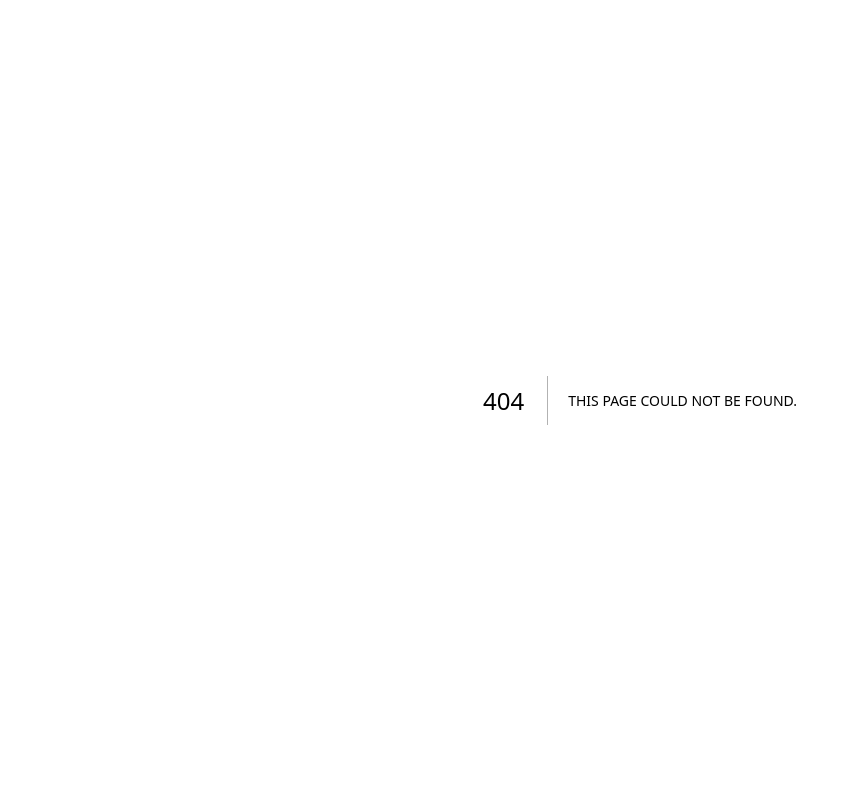
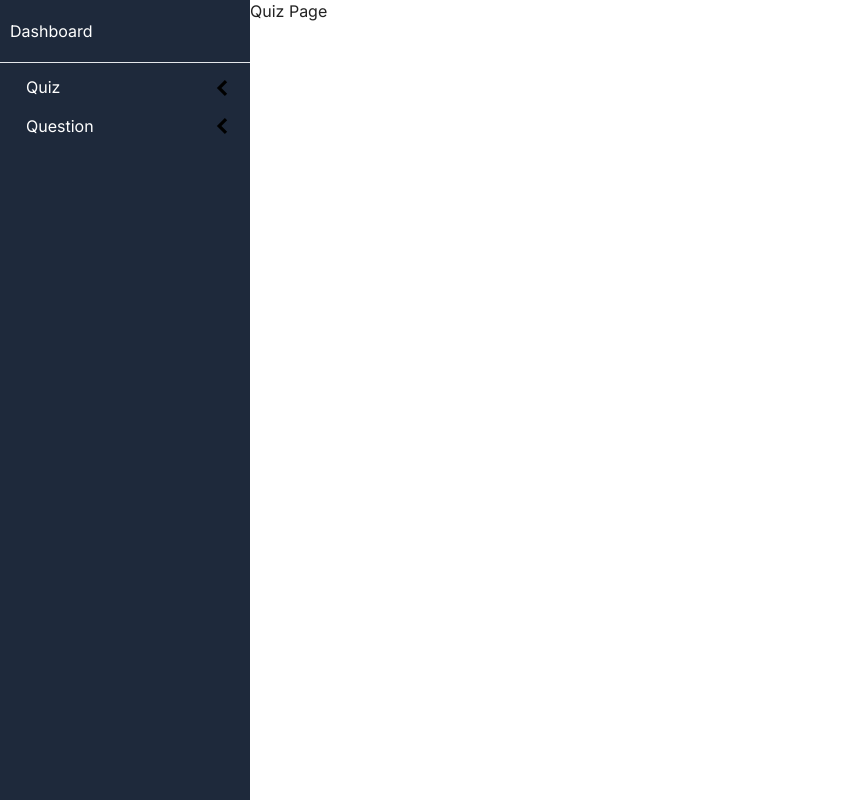
Before and after one commit to GiaHung02/quizfree-cms, a Next.js app: page /quiz in a window 1280 px wide. Before the commit this address had no page. Shown: the whole page, without its empty margins (0-848 px from the left). Built offline with nearby package versions, Linux system fonts and the light colour scheme.

Commit message:
style(ui): added quiz page

```diff
--- a/src/app/layout.js
+++ b/src/app/layout.js
@@ -1,6 +1,7 @@
 import { Inter } from 'next/font/google';
 import '@/styles/all.scss';
-
+import Navbar from '@/components/navbar';
+import styles from './page.module.scss';
 const inter = Inter({
   subsets: ['latin'],
   weight: ['400', '500', '600', '700'],
@@ -19,7 +20,10 @@ export default function RootLayout({ children }) {
   return (
     <html lang="en" className={inter.className}>
       <body>
-        {children}
+        <div className={styles.wrapper}>
+          <Navbar />
+          {children}
+        </div>
       </body>
     </html>
   );
--- a/src/app/page.module.scss
+++ b/src/app/page.module.scss
@@ -1,3 +1,2 @@
-.wrapper {
-    box-sizing: border-box;
-}
+@use "@/styles/utils" as *;
+@use "@/styles/modules" as *;
--- /dev/null
+++ b/src/app/quiz/page.js
@@ -0,0 +1,11 @@
+import styles from './page.module.scss';
+
+export default function QuizPage() {
+    return (
+        <>
+            <div className='dashboard'>
+                <h1>Quiz Page</h1>
+            </div>
+        </>
+    );
+}
--- a/src/app/ui.js
+++ b/src/app/ui.js
@@ -6,10 +6,7 @@ import styles from './page.module.scss';
 export default function UI() {
     return (
         <>
-            <div className={styles.wrapper}>
-                <Navbar />
-                <Dashboard />
-            </div>
+            <Dashboard />
         </>
     );
 }
--- a/src/components/dashboard/styles.module.scss
+++ b/src/components/dashboard/styles.module.scss
@@ -1,7 +1,2 @@
 @use "@/styles/utils" as *;
 @use "@/styles/modules";
-
-.dashboard {
-    background-color: red;
-    margin-left: 250px
-}
--- a/src/components/navbar/index.js
+++ b/src/components/navbar/index.js
@@ -1,3 +1,4 @@
+'use client';
 import styles from './styles.module.scss';
 import Link from 'next/link';
 import clsx from 'clsx';
@@ -11,7 +12,7 @@ export default function Index(params) {
         {
             title: 'Quiz',
             links: [
-                { name: 'List Quiz', href: '/' },
+                { name: 'List Quiz', href: '/quiz' },
                 { name: 'Create New Quiz', href: '/' },
             ],
         },
@@ -37,7 +38,7 @@ export default function Index(params) {
                                 className={clsx(styles.sideItem, openIndex === index && styles.active)}
                                 onClick={() => setOpenIndex(openIndex === index ? null : index)}
                             >
-                                <Link href="/">
+                                <Link href="#">
                                     <Image
                                         src="/svg/arrow-left-angle.svg"
                                         alt="arrow"
--- a/src/styles/_public.scss
+++ b/src/styles/_public.scss
@@ -122,3 +122,8 @@ li {
         }
     }
 }
+
+.dashboard {
+    margin-left: 250px;
+    height: 100vh;
+}
```
Also changed, not shown: src/app/quiz/page.module.scss (added).
